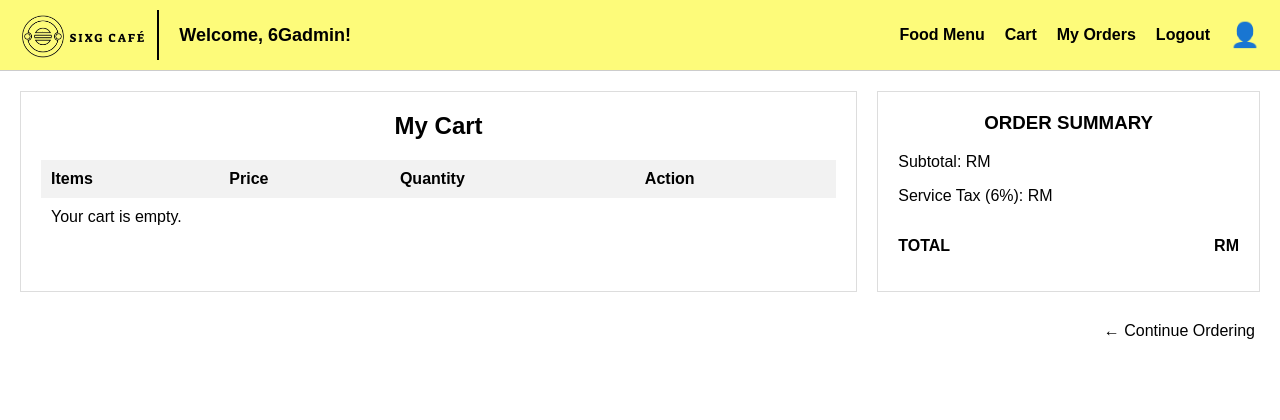
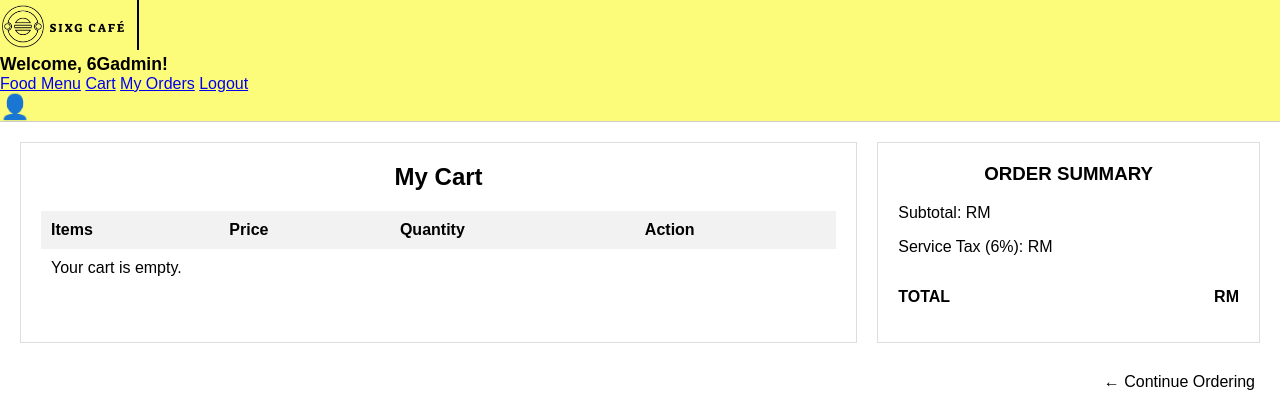
Before and after one commit to Yawrrr/Food-Ordering-System, a PHP site: page /mycart.php in a window 1280 px wide. Shown: the top 420 px of the page. Run offline with PHP 8.4, Linux system fonts and the light colour scheme; a user stored in the database is signed in; data comes from the database, SQL or seed files in the repository; data that the repository does not hold is empty.

Commit message:
Update main.css

```diff
--- a/css/main.css
+++ b/css/main.css
@@ -7,46 +7,28 @@ body {
 
 header {
     background-color: rgb(253,251,122);
-    display: flex;
-    justify-content: space-between;
-    align-items: center;
-    padding: 10px 20px;
     border-bottom: 1px solid #ccc;
 }
-
 header .logo {
     font-weight: bold;
     font-size: 1.5rem;
 
 }
-header nav {
-    display: flex;
-    gap: 20px;
-    margin-left: auto;
-}
-header nav a {
-    text-decoration: none;
-    color: black;
-    font-weight: bold;
-}
-
 header .profile-icon {
     font-size: 1.5rem;
-    padding-left: 20px;
 }
-header {
-    display: flex;
-    align-items: center;
-    justify-content: space-between;
-}
-
 header img {
     border-right: 2px solid #000;
     padding-right: 10px;
 }
 
 .welcome-message {
-    margin-left: 20px;
-    font-size: 18px;
+    font-size: 1.1rem;
     font-weight: bold;
 }
+
+.nav-item a{
+    color: black !important;
+    font-weight: bold;
+
+}
```
